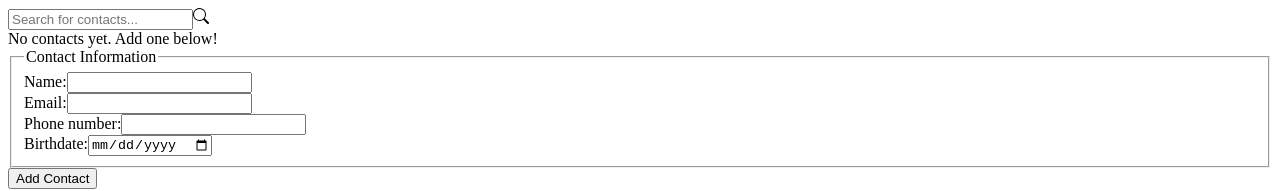
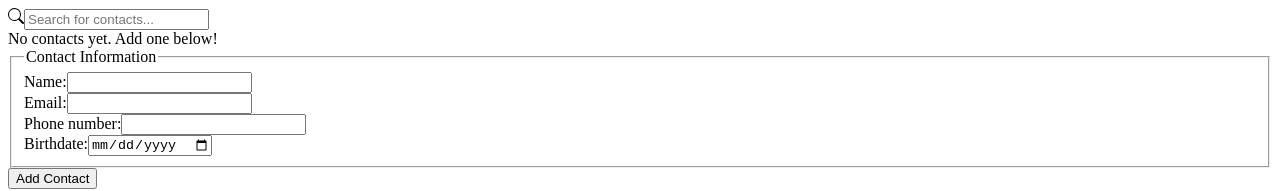
Before and after one commit to lana-bu/contactbook_webapp, a React (Vite) app: page / in a window 1280 px wide. Shown: the top 191 px of the page. Built offline with nearby package versions, Linux system fonts and the light colour scheme.

Commit message:
filtering list with search

```diff
--- a/src/App.jsx
+++ b/src/App.jsx
@@ -8,6 +8,7 @@ const contactsData = [];
 
 function App() {
   const [contacts, setContacts] = useState(contactsData);
+  const [searchTerm, setSearchTerm] = useState('');
 
   const addContactHandler = (contactData)=>{ // update contact list when contact is added
     setContacts(prevContact=>{
@@ -15,10 +16,19 @@ function App() {
     })
   }
 
+  const searchChangeHandler = (value)=>{
+    setSearchTerm(value);
+  }
+
+  const filteredContacts = contacts.filter(contact => {
+    const term = searchTerm.toLowerCase();
+    return contact.name.toLowerCase().includes(term) || contact.email.toLowerCase().includes(term);
+  });
+
   return (
     <>
-      <SearchBar />
-      <ContactList items={contacts} />
+      <SearchBar onSearchChange={searchChangeHandler} />
+      <ContactList items={filteredContacts} />
       <ContactForm onAddContact={addContactHandler}/>
     </>
   );
--- a/src/components/SearchBar.jsx
+++ b/src/components/SearchBar.jsx
@@ -1,12 +1,20 @@
 // controlled input for filter text
 
+import { useState } from 'react';
 import { BsSearch } from 'react-icons/bs';
 
-function SearchBar() {
+const SearchBar = (props)=>{
+    const [searchEntry, setSearchEntry] = useState('');
+
+    const  searchChangedHandler = (event)=>{
+        setSearchEntry(event.target.value);
+        props.onSearchChange(event.target.value);
+    }
+
     return (
         <div class='search'>
-            <input type="text" class="search-input" placeholder='Search for contacts...' />
             <BsSearch />
+            <input type="text" class="search-input" placeholder='Search for contacts...' value={searchEntry} onChange={searchChangedHandler} />
         </div>
     )
 }
```
